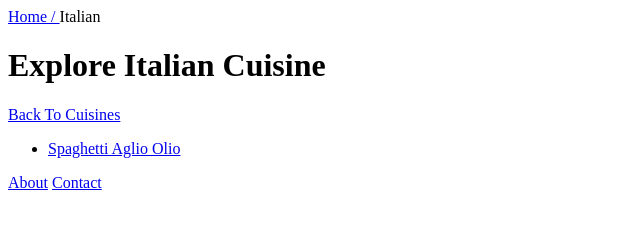
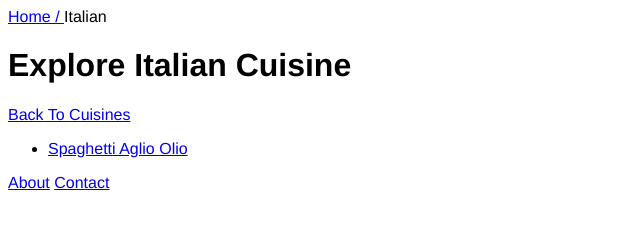
Before and after one commit to mohib-danrimmer/odin-recipes, a plain HTML site: page cuisines/italian/about-italian.html in a window 1280 px wide. Shown: the whole page, without its empty margins (0-640 px from the left). Drawn offline with Linux system fonts and the light colour scheme.

Commit message:
changed the font family of the entire site to Helvetica

```diff
--- a/cuisines/italian/about-italian.html
+++ b/cuisines/italian/about-italian.html
@@ -3,6 +3,11 @@
     <meta charset="UTF-8">
     <meta name="viewport" content="width=device-width, intial-scale=1.0">
     <title>Explore Italian Cuisine</title>
+    <style>
+        * {
+            font-family:'Helvetica', sans-serif;
+        }
+    </style>
 </head>
 <body>
     <nav>
```
Also changed, not shown: cuisines/italian/aglio-olio.html (+5 -0 lines), cuisines/mughlai/about-mughlai.html (+5 -0 lines), cuisines/mughlai/nihaari.html (+5 -1 lines).
